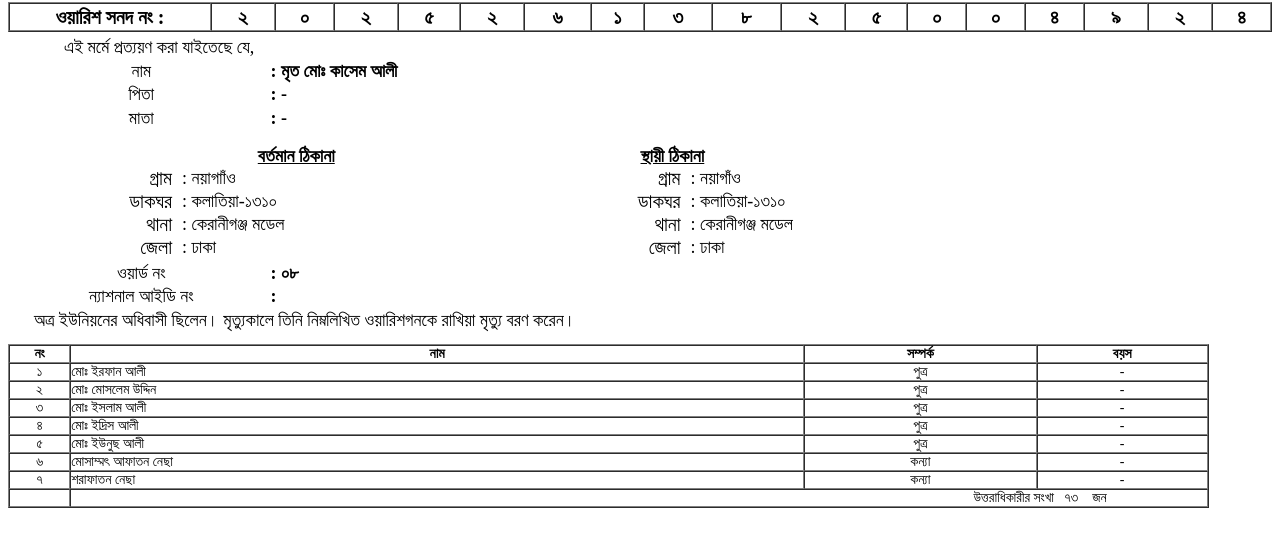
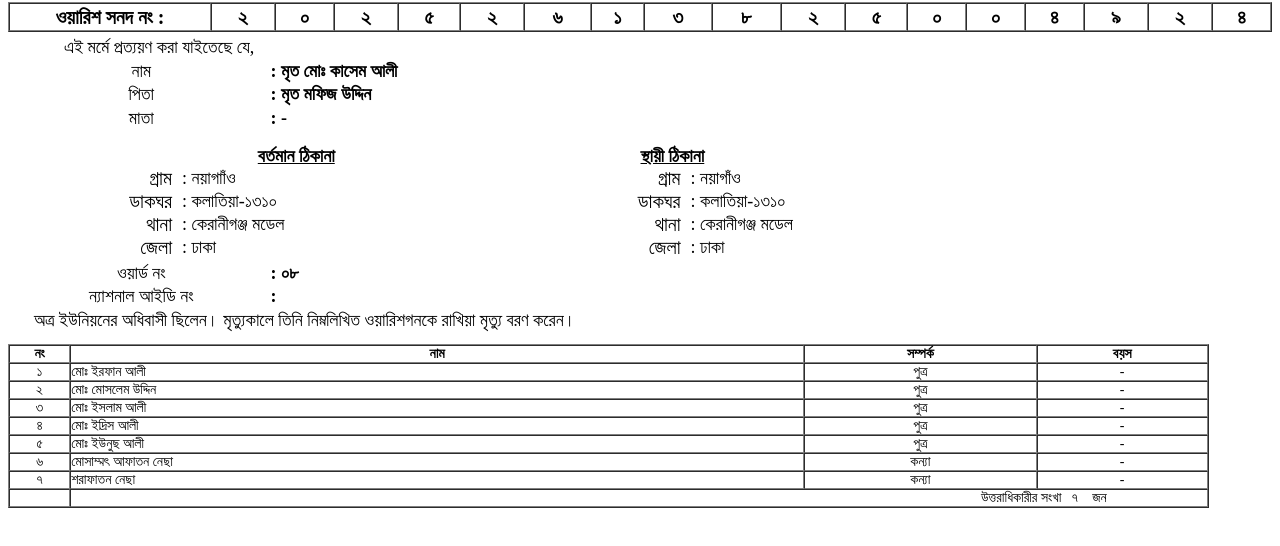
Before and after one commit to kalatiaaup/index.php-onlinetrack-warish_onosondan-tid-20252613825004924, a plain HTML site: page index.html in a window 1280 px wide. Shown: the part 188-734 px from the top of the page. Drawn offline with Linux system fonts and the light colour scheme.

Commit message:
Update index.html

```diff
--- a/index.html
+++ b/index.html
@@ -81,13 +81,13 @@
 				</tr>
 				<tr>
 					<td  style="font-size:18px; text-align:center; "> পিতা </td>
-					<td><font style="font-size:18px;  font-weight:bold;">: -</font></td>
+					<td><font style="font-size:18px;  font-weight:bold;">: মৃত মফিজ উদ্দিন</font></td>
 					<td></td>
 					<td></td>
 				</tr>
 				<tr>
 					<td  style="font-size:18px; text-align:center;">মাতা </td>
-					<td><font style="font-size:18px;  font-weight:bold;">: - </font></td>
+					<td><font style="font-size:18px;  font-weight:bold;">: -</font></td>
 					<td></td>
 					<td></td>
 				</tr>
@@ -211,7 +211,7 @@
 					</tr>
 															<tr>
 					 <td></td>
-					 <td colspan='3' style="text-align:right;padding-right:100px;">উত্তরাধিকারীর সংখা <span id=''>&nbsp;&nbsp;৭৩&nbsp;&nbsp;</span>&nbsp;&nbsp;জন</td>
+					 <td colspan='3' style="text-align:right;padding-right:100px;">উত্তরাধিকারীর সংখা <span id=''>&nbsp;&nbsp;৭&nbsp;&nbsp;</span>&nbsp;&nbsp;জন</td>
 					</tr>
 
 
```
